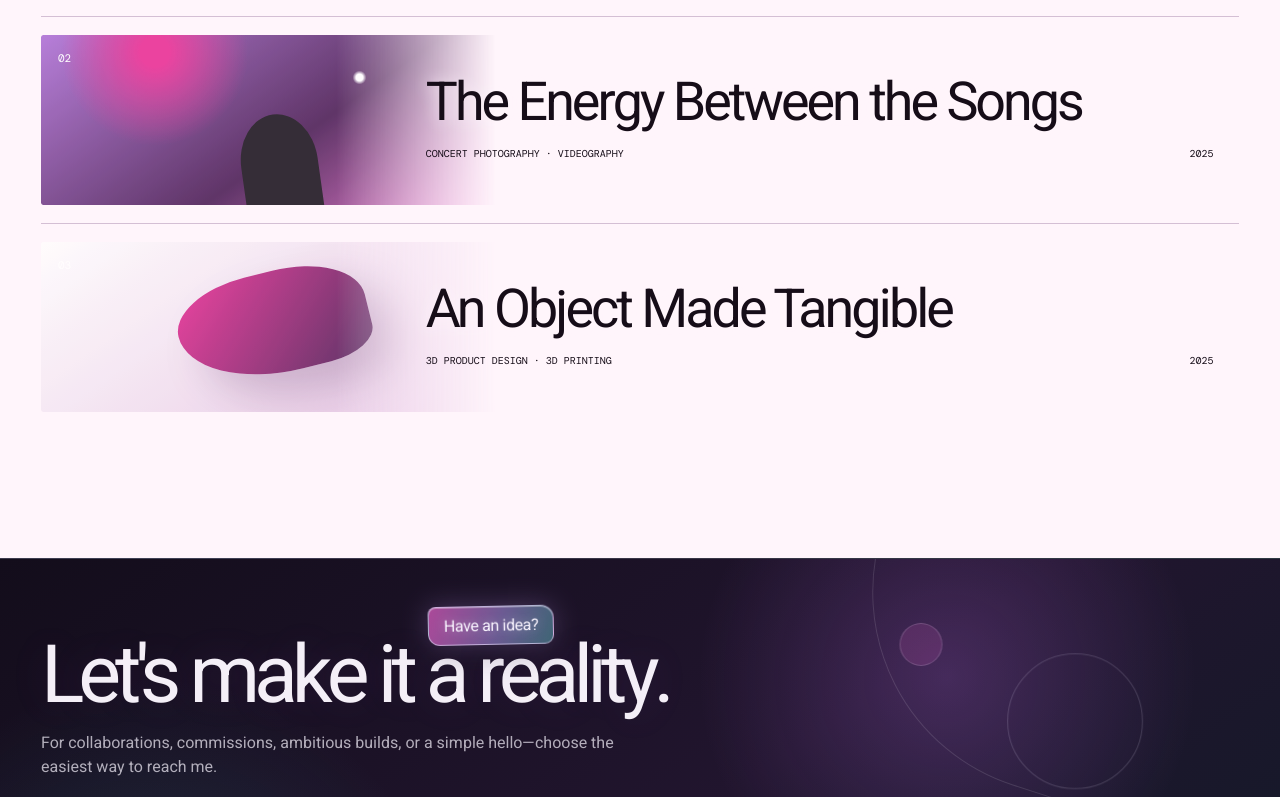
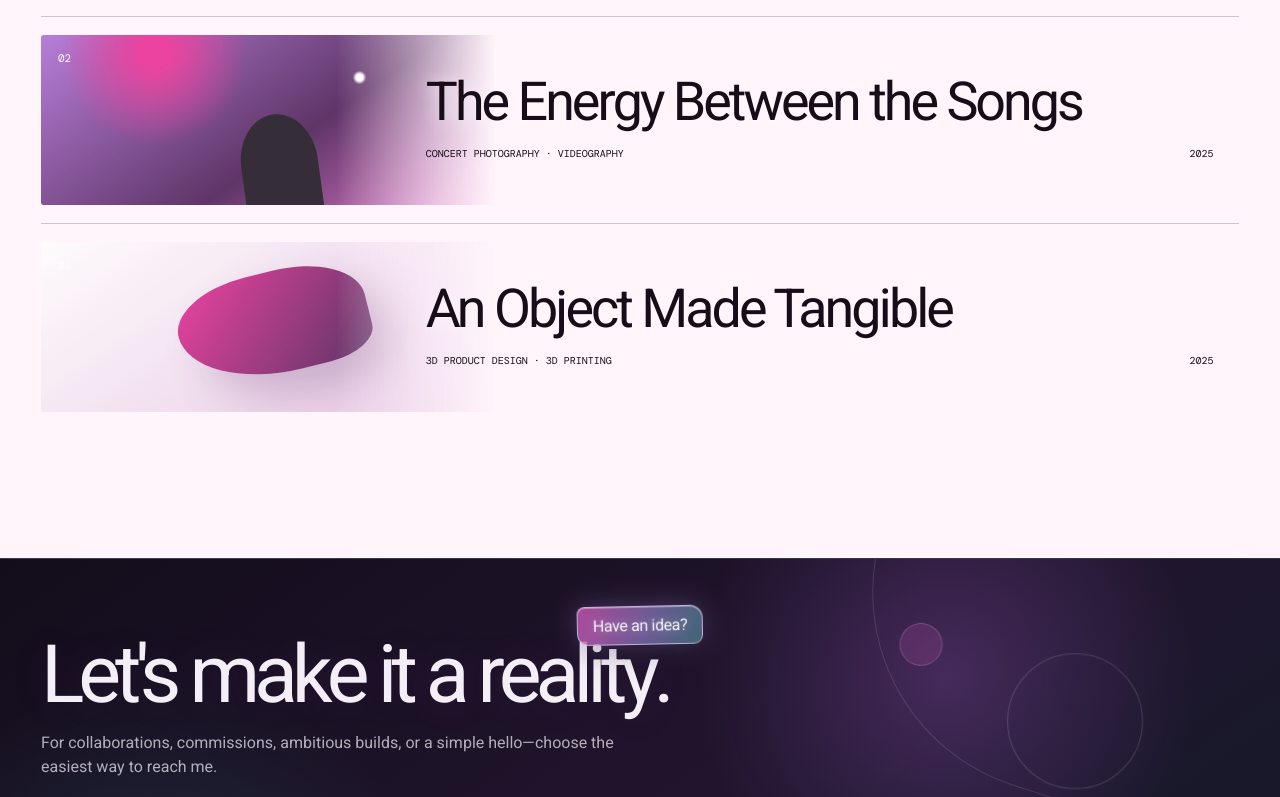
Before and after one commit to DanHues/creative-portfolio, a Next.js app: page /archive in a window 1280 px wide. Shown: the part 867-1664 px from the top of the page. Built offline with nearby package versions, Linux system fonts and the light colour scheme; a web font is replaced by a local one.

Commit message:
Center CTA label to full section

```diff
--- a/app/globals.css
+++ b/app/globals.css
@@ -1697,7 +1697,7 @@ body > main { padding-top: 76px; }
   animation: about-object-float 6s ease-in-out -1s infinite alternate;
 }
 .contact-intro {
-  width: min(900px, 100%);
+  width: 100%;
   position: relative;
   z-index: 1;
   padding-top: 14px;
```
